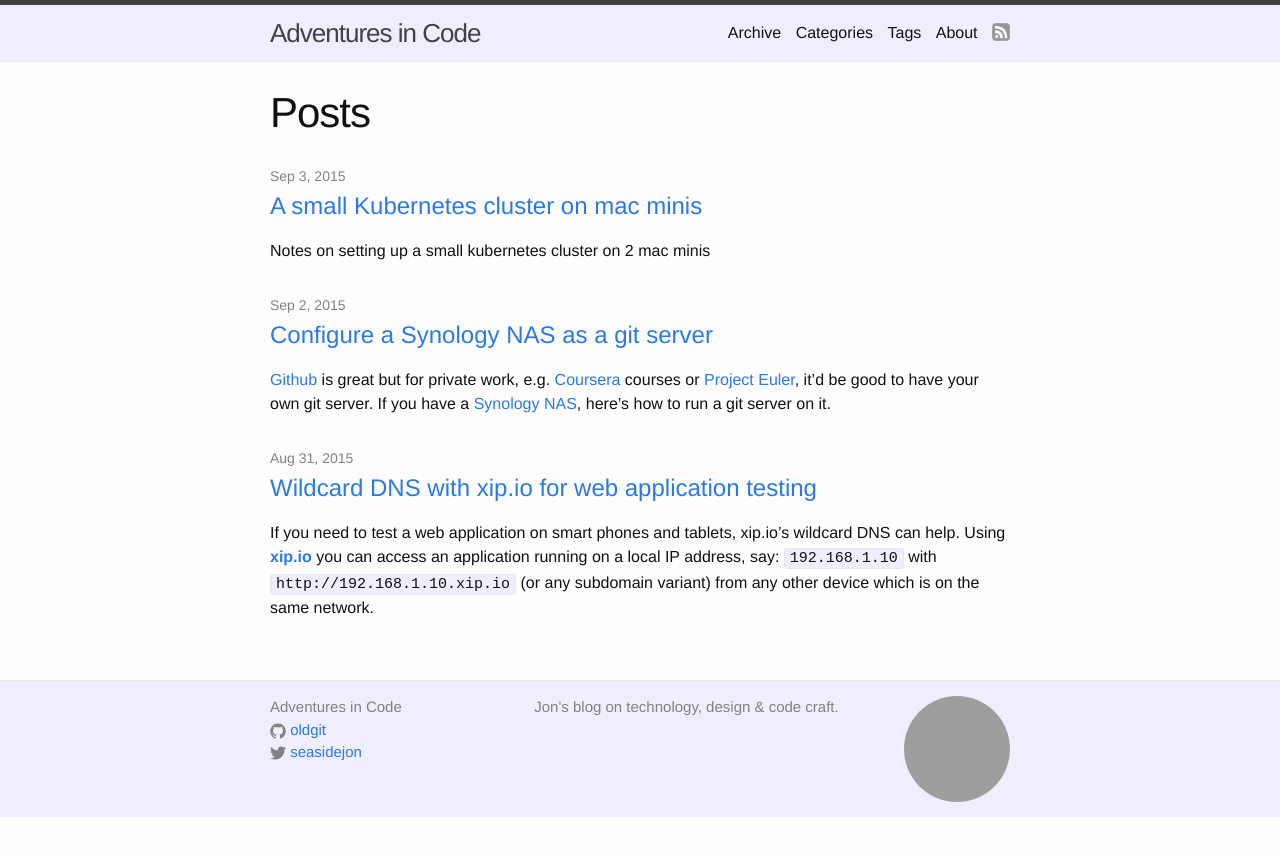
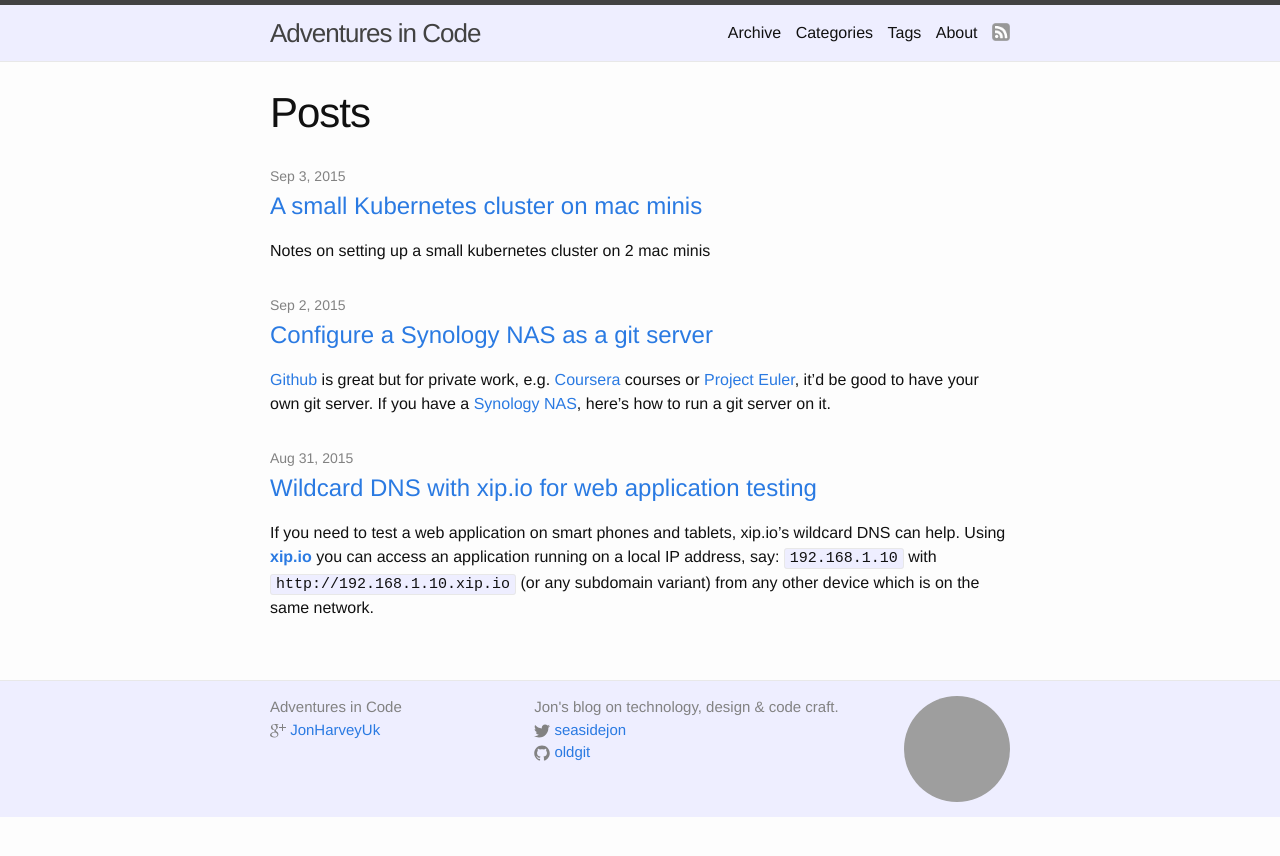
Before and after one commit to oldgit/oldgit.github.io, a Jekyll site: the page built from index.html, in a window 1280 px wide, cut to the strip 0-856 px from the top of the page. Built offline with Jekyll 4.4.1, drawn with Linux system fonts in a browser that asks for light colours; nearby versions of some CDN libraries; comment, search, counter and statistics services are not loaded; grey boxes are pictures that could not be loaded.

Commit message:
Added gplus comments

```diff
--- a/_config.yml
+++ b/_config.yml
@@ -6,6 +6,6 @@
 url: "http://oldgit.github.io" # the base hostname & protocol for your site
 twitter_username: seasidejon
 github_username:  oldgit
-
+google_username: JonHarveyUk
 # Build settings
 markdown: kramdown
--- a/_includes/footer.html
+++ b/_includes/footer.html
@@ -3,19 +3,23 @@
         <div class="footer-col-wrapper">
           <div class="footer-col  footer-col-1">
             <ul class="footer-list">
-
               <li>{{ site.title }}</li>
-              {% if site.github_username %}
+              {% if site.google_username %}
               <li>
-                <a href="https://github.com/{{ site.github_username }}">
-                  <span class="icon  icon--github">
-                    <svg viewBox="0 0 16 16">
-                      <path fill="#828282" d="M7.999,0.431c-4.285,0-7.76,3.474-7.76,7.761 c0,3.428,2.223,6.337,5.307,7.363c0.388,0.071,0.53-0.168,0.53-0.374c0-0.184-0.007-0.672-0.01-1.32 c-2.159,0.469-2.614-1.04-2.614-1.04c-0.353-0.896-0.862-1.135-0.862-1.135c-0.705-0.481,0.053-0.472,0.053-0.472 c0.779,0.055,1.189,0.8,1.189,0.8c0.692,1.186,1.816,0.843,2.258,0.645c0.071-0.502,0.271-0.843,0.493-1.037 C4.86,11.425,3.049,10.76,3.049,7.786c0-0.847,0.302-1.54,0.799-2.082C3.768,5.507,3.501,4.718,3.924,3.65 c0,0,0.652-0.209,2.134,0.796C6.677,4.273,7.34,4.187,8,4.184c0.659,0.003,1.323,0.089,1.943,0.261 c1.482-1.004,2.132-0.796,2.132-0.796c0.423,1.068,0.157,1.857,0.077,2.054c0.497,0.542,0.798,1.235,0.798,2.082 c0,2.981-1.814,3.637-3.543,3.829c0.279,0.24,0.527,0.713,0.527,1.437c0,1.037-0.01,1.874-0.01,2.129 c0,0.208,0.14,0.449,0.534,0.373c3.081-1.028,5.302-3.935,5.302-7.362C15.76,3.906,12.285,0.431,7.999,0.431z"/>
+                <a href="https://plus.google.com/+{{ site.google_username }}?rel=author">
+                  <span class="icon  icon--gplus">
+                    <svg viewBox="0 0 32 32">
+                      <path fill="#828282" d="M17.471 2c0 0-6.28 0-8.373 0-3.754 0-7.287 2.844-7.287 6.138 0 3.366 2.559 6.083 6.378 6.083 0.266 0 0.524-0.005 0.776-0.024-0.248 0.475-0.425 1.009-0.425 1.564 0 0.936 0.503 1.694 1.14 2.313-0.481 0-0.945 0.014-1.452 0.014-4.649-0-8.228 2.961-8.228 6.032 0 3.024 3.923 4.916 8.573 4.916 5.301 0 8.228-3.008 8.228-6.032 0-2.425-0.715-3.877-2.928-5.442-0.757-0.536-2.204-1.839-2.204-2.604 0-0.897 0.256-1.34 1.607-2.395 1.385-1.082 2.365-2.603 2.365-4.372 0-2.106-0.938-4.159-2.699-4.837h2.655l1.874-1.355zM14.546 22.483c0.066 0.28 0.103 0.569 0.103 0.863 0 2.444-1.575 4.353-6.093 4.353-3.214 0-5.535-2.035-5.535-4.478 0-2.395 2.879-4.389 6.093-4.354 0.75 0.008 1.449 0.129 2.083 0.334 1.745 1.213 2.996 1.899 3.349 3.281zM9.401 13.368c-2.157-0.065-4.207-2.413-4.58-5.246s1.074-5.001 3.231-4.937c2.157 0.065 4.207 2.338 4.58 5.171s-1.075 5.077-3.231 5.012zM26 8v-6h-2v6h-6v2h6v6h2v-6h6v-2z""/>
                     </svg>
                   </span>
-                  <span class="username">{{ site.github_username }}</span>
+                  <span class="username">{{ site.google_username }}</span>
                 </a>
               </li> {% endif %}
+            </ul>
+          </div>
+          <div class="footer-col  footer-col-2">
+            <ul class="footer-list">
+              <li>{{ site.description }}</li>
               {% if site.twitter_username %}
               <li>
                 <a href="https://twitter.com/{{ site.twitter_username }}">
@@ -28,12 +32,17 @@
                   <span class="username">{{ site.twitter_username }}</span>
                 </a>
               </li> {% endif %}
-
-            </ul>
-          </div>
-          <div class="footer-col  footer-col-2">
-            <ul class="footer-list">
-              <li>{{ site.description }}</li>
+              {% if site.github_username %}
+              <li>
+                <a href="https://github.com/{{ site.github_username }}">
+                  <span class="icon  icon--github">
+                    <svg viewBox="0 0 16 16">
+                      <path fill="#828282" d="M7.999,0.431c-4.285,0-7.76,3.474-7.76,7.761 c0,3.428,2.223,6.337,5.307,7.363c0.388,0.071,0.53-0.168,0.53-0.374c0-0.184-0.007-0.672-0.01-1.32 c-2.159,0.469-2.614-1.04-2.614-1.04c-0.353-0.896-0.862-1.135-0.862-1.135c-0.705-0.481,0.053-0.472,0.053-0.472 c0.779,0.055,1.189,0.8,1.189,0.8c0.692,1.186,1.816,0.843,2.258,0.645c0.071-0.502,0.271-0.843,0.493-1.037 C4.86,11.425,3.049,10.76,3.049,7.786c0-0.847,0.302-1.54,0.799-2.082C3.768,5.507,3.501,4.718,3.924,3.65 c0,0,0.652-0.209,2.134,0.796C6.677,4.273,7.34,4.187,8,4.184c0.659,0.003,1.323,0.089,1.943,0.261 c1.482-1.004,2.132-0.796,2.132-0.796c0.423,1.068,0.157,1.857,0.077,2.054c0.497,0.542,0.798,1.235,0.798,2.082 c0,2.981-1.814,3.637-3.543,3.829c0.279,0.24,0.527,0.713,0.527,1.437c0,1.037-0.01,1.874-0.01,2.129 c0,0.208,0.14,0.449,0.534,0.373c3.081-1.028,5.302-3.935,5.302-7.362C15.76,3.906,12.285,0.431,7.999,0.431z"/>
+                    </svg>
+                  </span>
+                  <span class="username">{{ site.github_username }}</span>
+                </a>
+              </li> {% endif %}
             </ul>
           </div>
           <div class="footer-col  footer-col-3">
--- a/_includes/scripts.html
+++ b/_includes/scripts.html
@@ -1 +1,2 @@
-<script src="https://ajax.googleapis.com/ajax/libs/jquery/1.11.3/jquery.min.js" async></script>
+<!-- <script src="https://ajax.googleapis.com/ajax/libs/jquery/1.11.3/jquery.min.js" async></script> -->
+<script src="https://apis.google.com/js/platform.js" async></script>
```
Also changed, not shown: _layouts/post.html (+10 -1 lines).
